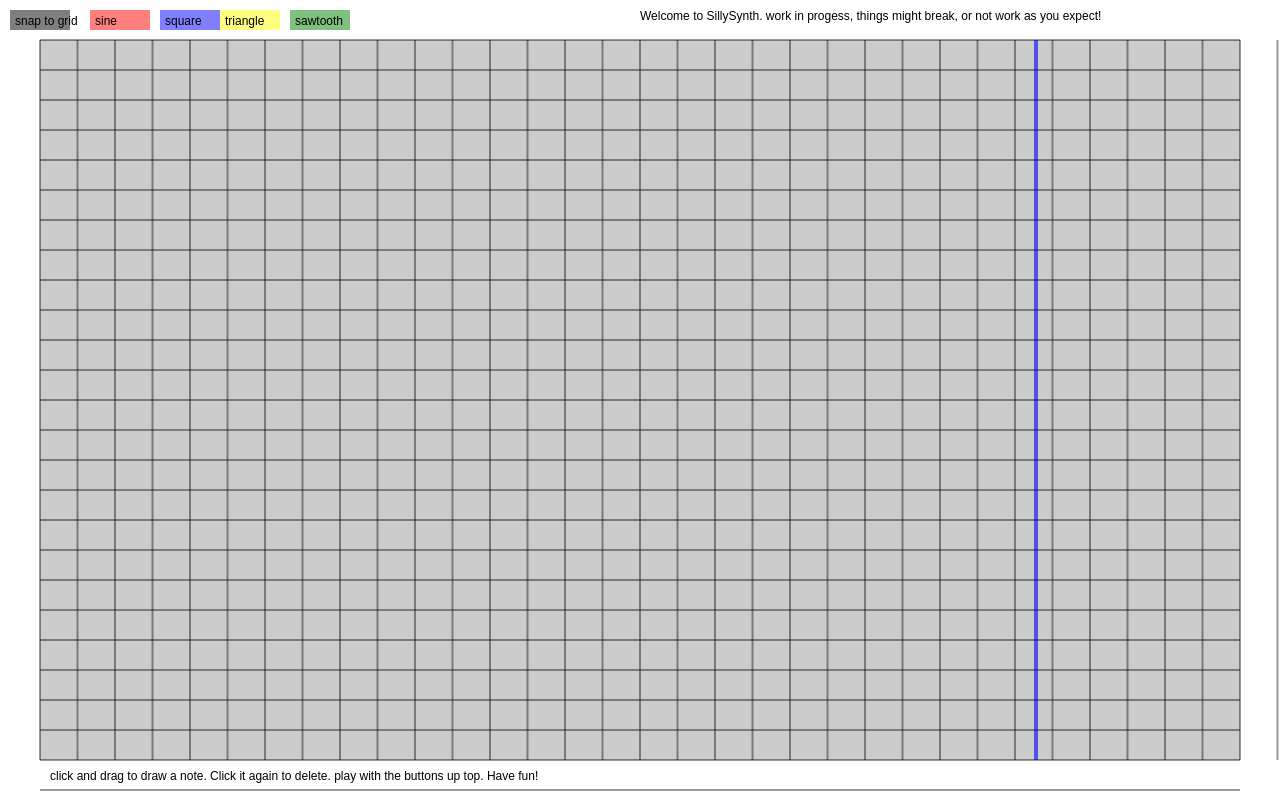
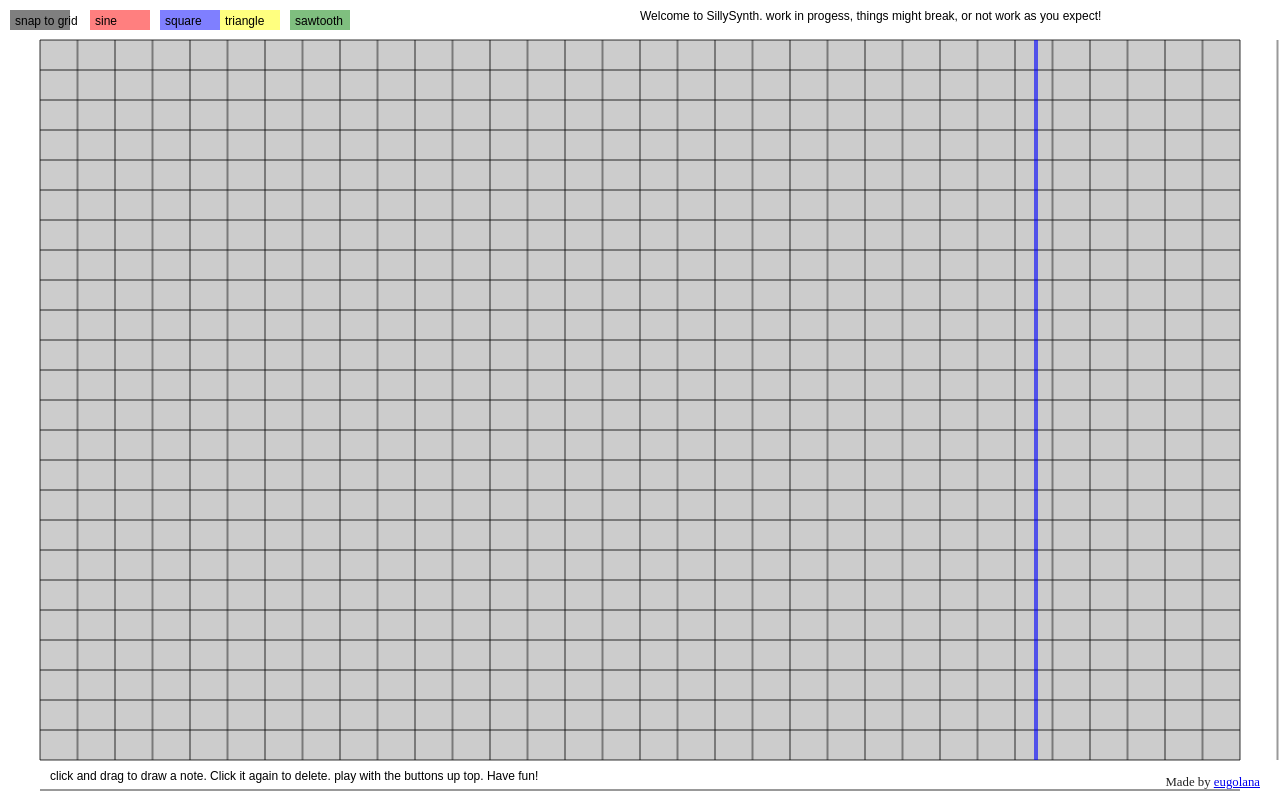
Before and after one commit to eugolana/sillysynth, a plain HTML site: page index.html in a window 1280 px wide. Drawn offline with Linux system fonts and the light colour scheme.

Commit message:
added page link

```diff
--- a/index.html
+++ b/index.html
@@ -12,5 +12,6 @@
 	</head>
 	<body>
 		<canvas id="myCanvas" resize></canvas>
+		<div id="info"> Made by <a href="http://eugolana.com"> eugolana</a></div>
 	</body>
 </html>
--- a/style/main.css
+++ b/style/main.css
@@ -16,3 +16,12 @@ html, body {
     display: block;
     position: fixed;
 }
+
+#info {
+	position: absolute;
+	display: block;
+	bottom: 10px;
+	right: 20px;
+	z-index: 2000;
+	font-size: 80%;
+}
```
